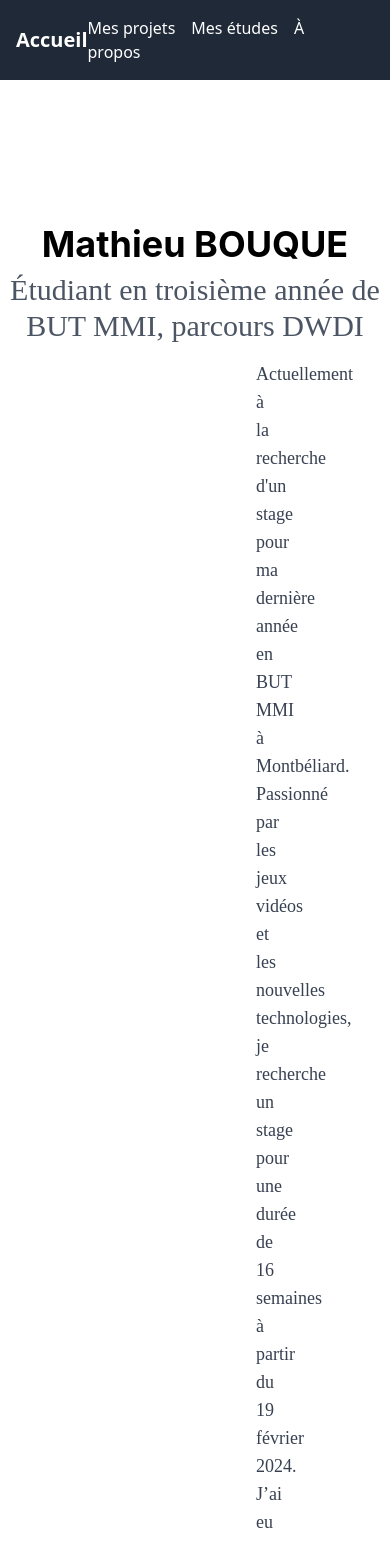
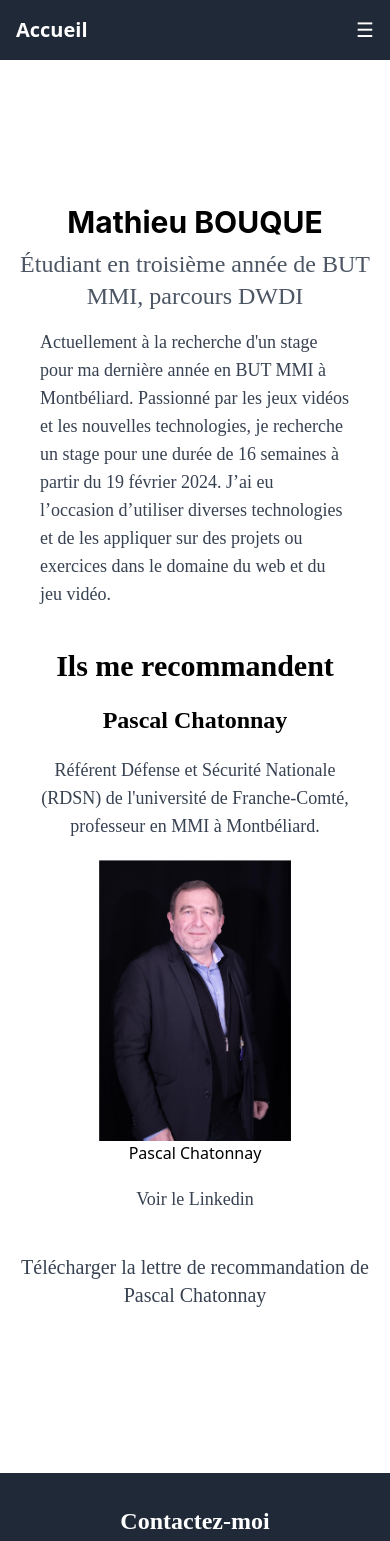
Before and after one commit to MathieuMMI/portfolio, a Vue app: page / in a window 390 px wide. Shown: the top 1541 px of the page. Built offline with nearby package versions, Linux system fonts and the light colour scheme; the HTML template or start-up script is replaced by a standard one; a web font is replaced by a local one.

Commit message:
feat: responsive

```diff
--- a/src/components/layout/Menu.vue
+++ b/src/components/layout/Menu.vue
@@ -3,10 +3,37 @@
         <div>
             <router-link to="/" class="text-xl font-bold">Accueil</router-link>
         </div>
-        <div>
-            <router-link to="/Projets" class="mr-4">Mes projets</router-link>
-            <router-link to="/Etudes" class="mr-4">Mes études</router-link>
-            <router-link to="/APropos" class="mr-4">À propos</router-link>
+        <div v-if="!isMobile">
+            <router-link to="/Projets" class="md:mr-4 m-0">Mes projets</router-link>
+            <router-link to="/Etudes" class="md:mr-4 m-0">Mes études</router-link>
+            <router-link to="/APropos" class="md:mr-4 m-0">À propos</router-link>
+        </div>
+        <div v-if="isMobile">
+            <button @click="toggleMenu" class="text-xl">
+                ☰
+            </button>
+            <div v-if="menuOpen" class="absolute top-16 left-0 right-0 bg-gray-800 text-white p-4">
+                <router-link to="/Projets" @click="toggleMenu" class="block mb-2">Mes projets</router-link>
+                <router-link to="/Etudes" @click="toggleMenu" class="block mb-2">Mes études</router-link>
+                <router-link to="/APropos" @click="toggleMenu" class="block mb-2">À propos</router-link>
+            </div>
         </div>
     </nav>
 </template>
+
+<script setup>
+import { ref } from 'vue';
+
+const isMobile = ref(window.innerWidth <= 768);
+const menuOpen = ref(false);
+
+const toggleMenu = () => {
+    menuOpen.value = !menuOpen.value;
+};
+
+// Met à jour isMobile lorsqu'il y a un redimensionnement de la fenêtre
+window.addEventListener('resize', () => {
+    isMobile.value = window.innerWidth <= 768;
+});
+
+</script>
--- a/src/views/Accueil.vue
+++ b/src/views/Accueil.vue
@@ -1,25 +1,26 @@
 <template>
   <div class="container mx-auto my-8 text-center mt-36">
-    <h1 class="text-4xl font-bold mb-2">Mathieu BOUQUE</h1>
-    <h2 class="text-3xl text-gray-600 mb-4">Étudiant en troisième année de BUT MMI, parcours DWDI</h2>
-    <p class="text-lg text-gray-700 text-left mr-64 ml-64">Actuellement à la recherche d'un stage pour ma dernière année
+    <h1 class="text-3xl md:text-4xl font-bold mb-2">Mathieu BOUQUE</h1>
+    <h2 class="text-2xl md:text-3xl text-gray-600 mb-4">Étudiant en troisième année de BUT MMI, parcours DWDI</h2>
+    <p class="text-lg text-gray-700 text-left ml-10 mr-10 mb-10">Actuellement à la recherche d'un stage pour ma dernière année
       en BUT MMI à Montbéliard. Passionné par les jeux vidéos et les nouvelles technologies, je recherche un stage pour
       une durée de 16 semaines à partir du 19 février 2024. J’ai eu l’occasion d’utiliser diverses technologies et de les
       appliquer sur des projets ou exercices dans le domaine du web et du jeu vidéo.</p>
-    <h2 class="text-3xl font-bold mb-20">Ils me recommandent</h2>
+    <h2 class="text-3xl font-bold mb-5 md:mb-20">Ils me recommandent</h2>
     <div class="mb-10">
       <h3 class="text-2xl font-bold mb-5">Pascal Chatonnay</h3>
-      <p class="text-lg text-gray-700 mb-5">Référent Défense et Sécurité Nationale (RDSN) de l'université de
+      <p class="text-lg text-center text-gray-700 mb-5 ml-10 mr-10">Référent Défense et Sécurité Nationale (RDSN) de l'université de
         Franche-Comté, professeur en MMI à Montbéliard.</p>
-      <figure><img src="/img/pchaton.jpg" alt="Photographie de mon carnet sur l'Intelligence Artificielle"
-          class="m-auto w-[25%]" />
-        <figcaption class="text-center">Mon carnet sur l'intelligence artificielle</figcaption>
+      <figure class="md:items-center mb-5">
+        <img src="/img/pchaton.jpg" alt="Photographie de Pascal Chatonnay"
+          class="m-auto w-48 " />
+        <figcaption class="text-center">Pascal Chatonnay</figcaption>
       </figure>
       <a href="https://www.linkedin.com/in/pascalchatonnay/" class="text-center">
         <p class="text-lg text-gray-700">Voir le Linkedin</p>
       </a>
     </div>
-    <button class="text-2xl text-gray-700 mb-5" @click="telechargerPDF()">Télécharger la lettre de recommandation de
+    <button class="text-xl text-gray-700 mb-5" @click="telechargerPDF()">Télécharger la lettre de recommandation de
       Pascal Chatonnay</button>
   </div>
 </template>
--- a/src/views/Projets/Argimes.vue
+++ b/src/views/Projets/Argimes.vue
@@ -4,7 +4,7 @@
 
         <!-- Introduction -->
         <div class="mb-8">
-            <p class="text-gray-700 text-left text-xl">
+            <p class="ml-5 mr-5 text-gray-700 text-left text-xl">
                 Argimes est un projet que je réalise sur Godot (et Blender) avec un ami. Le principe est simple : nous
                 jouons une paysanne qui maîtrise légèrement la magie et qui doit se rendre à la capitale vendre des légumes.
                 Sauf qu'à cette capitale, c'est le chaos : des monstres difformes s'attaquent aux habitants.
@@ -23,7 +23,7 @@
         </div>
 
         <div class="mb-8">
-            <p class="text-gray-700 text-left text-xl mb-5">
+            <p class="text-gray-700 ml-5 mr-5 text-left text-xl mb-5">
                 D'abord, nous organisons régulièrement des réunions pour faire le point. Ces réunions nous ont permis
                 d'établir d'abord quel serait notre premier niveau, son décor, et le rôle de chacun. Elles ont également
                 permis d'établir le scénario du premier niveau, de manière très simple : notre personnage veut rendre
@@ -34,7 +34,7 @@
         </div>
 
         <div class="mb-8">
-            <p class="text-gray-700 text-left text-xl mb-5">
+            <p class="text-gray-700 ml-5 mr-5 text-left text-xl mb-5">
                 Ma tâche à moi, pour le moment, c'est la réalisation du personnage principal et de ses animations. J'ai pour
                 le moment emprunté un personnage 3D libre de droit, nous discuterons de la nécessité ou non de modéliser
                 nous même notre personnage principal.
@@ -53,7 +53,7 @@
         </div>
 
         <div class="mb-8">
-            <p class="text-gray-700 text-left text-xl mb-5">
+            <p class="text-gray-700 ml-5 mr-5 text-left text-xl mb-5">
                 C'est globalement là où nous en sommes à l'heure actuelle. L'étape d'après, ce sera la mise en place de
                 l'Intelligence Artificielle et des combats pour moi, et la réflexion sur la suite du scénario pour mon
                 collègue. Pour sa mise en place, je vais d'abord la faire discuter avec notre joueur, étant donné qu'elle
@@ -69,7 +69,7 @@
         </div>
 
         <!-- Conclusion -->
-        <p class="text-gray-700 text-left text-xl">
+        <p class="text-gray-700 ml-5 mr-5 text-left text-xl">
             À travers la réalisation de ce projet, notre objectif est d'acquérir une expertise plus approfondie dans
             l'utilisation des outils tels que Godot et Blender, deux éléments fondamentaux dans le processus de création de
             jeux vidéo. Notre intention est de démontrer de manière significative notre savoir-faire dans le domaine du
--- a/src/views/Projets/Swoss.vue
+++ b/src/views/Projets/Swoss.vue
@@ -4,7 +4,7 @@
 
     <!-- Introduction -->
     <div class="mb-8">
-      <p class="text-gray-700 text-left text-xl">
+      <p class="ml-5 mr-5 text-gray-700 text-left text-xl">
         Cette page vous introduira au projet Swoss, réalisé au cours de mon second semestre avec un camarade de promotion.
         Pour résumer la consigne, nous devions créer un jeu sur Unreal Engine en utilisant au maximum les méthodes vues en
         cours, voire plus. Nous devions créer au choix, une map en Open World ou trois niveaux. Nous avons nous fait le
@@ -22,7 +22,7 @@
     </div>
 
     <div class="mb-8">
-      <p class="text-gray-700 text-left text-xl mb-5">
+      <p class="text-gray-700 ml-5 mr-5 text-left text-xl mb-5">
         Notre première tâche a été la confection du scénario et du lore. Nous avons donc décidé que le joueur a participé
         à une insurrection, puis s'est retrouvé dans un village et devait terminer cette dernière en éliminant le roi, ou
         plutôt le responsable des malheurs du peuple. Donc il va traverser divers endroits pour se rendre jusqu'à ce
@@ -31,7 +31,7 @@
     </div>
 
     <div class="mb-8">
-      <p class="text-gray-700 text-left text-xl mb-5">
+      <p class="text-gray-700 ml-5 mr-5 text-left text-xl mb-5">
         Notre seconde tâche a été de réaliser chacun un objet 3D sur Blender, comme il nous l'a été demandé. J'ai
         personnellemetn réalisé une épée en 3D, relativement simple d'apparence.</p>
       <figure>
@@ -42,7 +42,7 @@
 
     <!-- Section -->
     <div class="mb-8">
-      <p class="text-gray-700 text-left text-xl">
+      <p class="text-gray-700 ml-5 mr-5 text-left text-xl">
         Ensuite, nous avons réalisé les niveaux et mis en place leurs décors. Nous, nous avons fait le choix de réaliser 4
         niveaux. Pour ce faire, nous avons essentiellement
         utilisé Quixel Bridge pour importer des textures et des objets (ainsi que les outils d'Unreal Engine comme le
@@ -70,7 +70,7 @@
 
     <!-- Section -->
     <div class="mb-8">
-      <p class="text-gray-700 text-left text-xl mb-5">La troisième partie a concerné la mise en place des personnages et
+      <p class="text-gray-700 ml-5 mr-5 text-left text-xl mb-5">La troisième partie a concerné la mise en place des personnages et
         des
         scripts. Nous avions à intégrer des personnages 3D, leur appliquer un squelette via divers outils (utiliser le rig
         de Mixamo ou Accurig, en créer un nous-même sur Blender, retarget sur Unreal Engine, ..). Nous avons donc mis en
@@ -86,7 +86,7 @@
     </div>
 
     <!-- Conclusion -->
-    <p class="text-gray-700 text-left text-xl">Ce projet, bien qu'il n'a pas pu intégrer certaines fonctionnalités qu'on
+    <p class="text-gray-700 ml-5 mr-5 text-left text-xl">Ce projet, bien qu'il n'a pas pu intégrer certaines fonctionnalités qu'on
       aurait dû intégrer et contient quelques erreurs, nous a bien initié à l'usage d'Unreal Engine et nous a permis de
       nous familiariser avec les problématiques de développement de jeu vidéo (les collisions, paramétrer une IA, etc).
     </p>
```
Also changed, not shown: src/views/Projets/VirtualReality.vue (+12 -12 lines).
